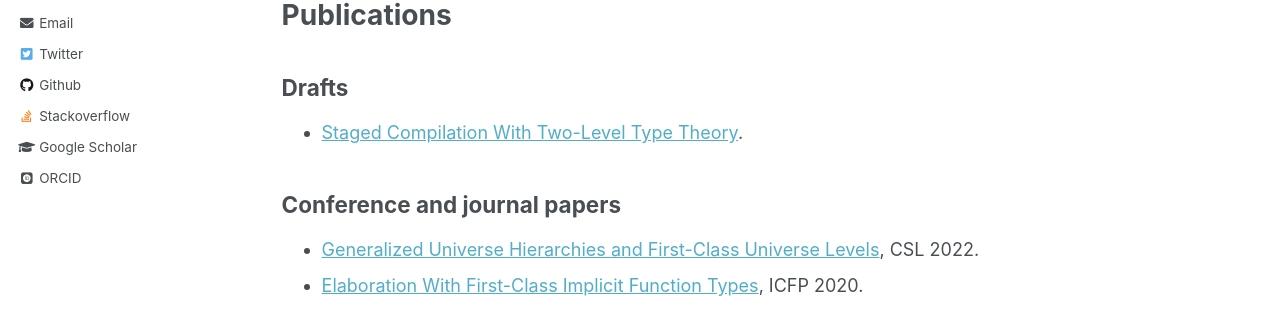
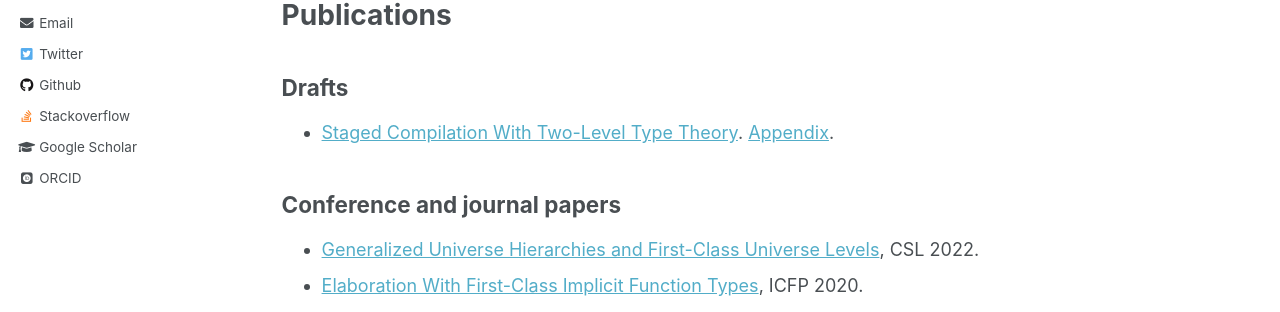
Before and after one commit to AndrasKovacs/AndrasKovacs.github.io, a Jekyll site: the page built from publications.md, in a window 1280 px wide. Shown: the part 117-429 px from the top of the page. Built offline with Jekyll 4.4.1, drawn with Linux system fonts in a browser that asks for light colours; some web fonts are replaced.

Commit message:
update 2ltt preprint, add appendix

```diff
--- a/publications.md
+++ b/publications.md
@@ -7,7 +7,7 @@
 
 ## Drafts
 
-- [Staged Compilation With Two-Level Type Theory](pdfs/2ltt.pdf).
+- [Staged Compilation With Two-Level Type Theory](pdfs/2ltt.pdf). [Appendix](pdfs/2ltt_appendix.pdf).
 
 ## Conference and journal papers
 
```
Also changed, not shown: 2 other files.
